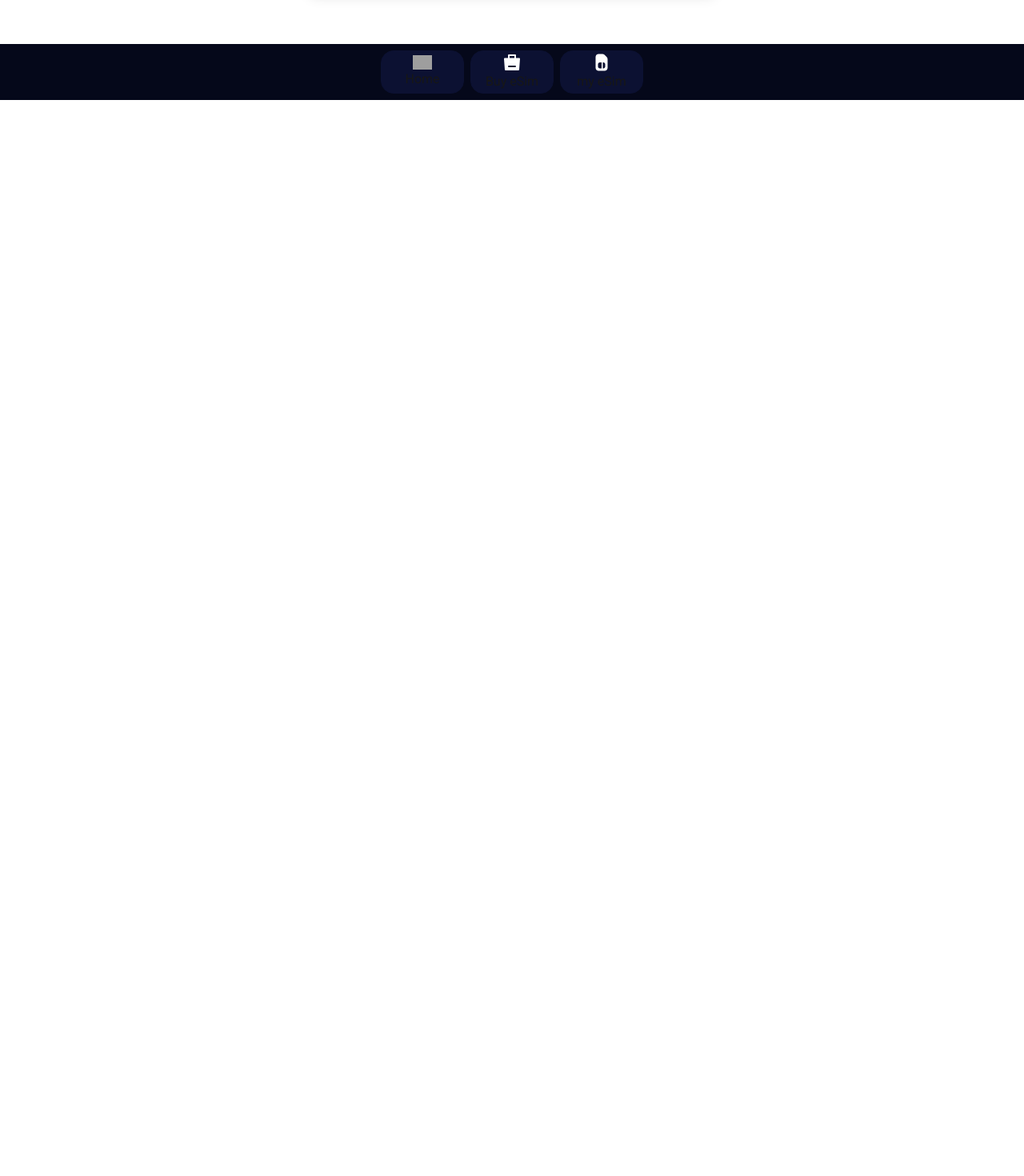
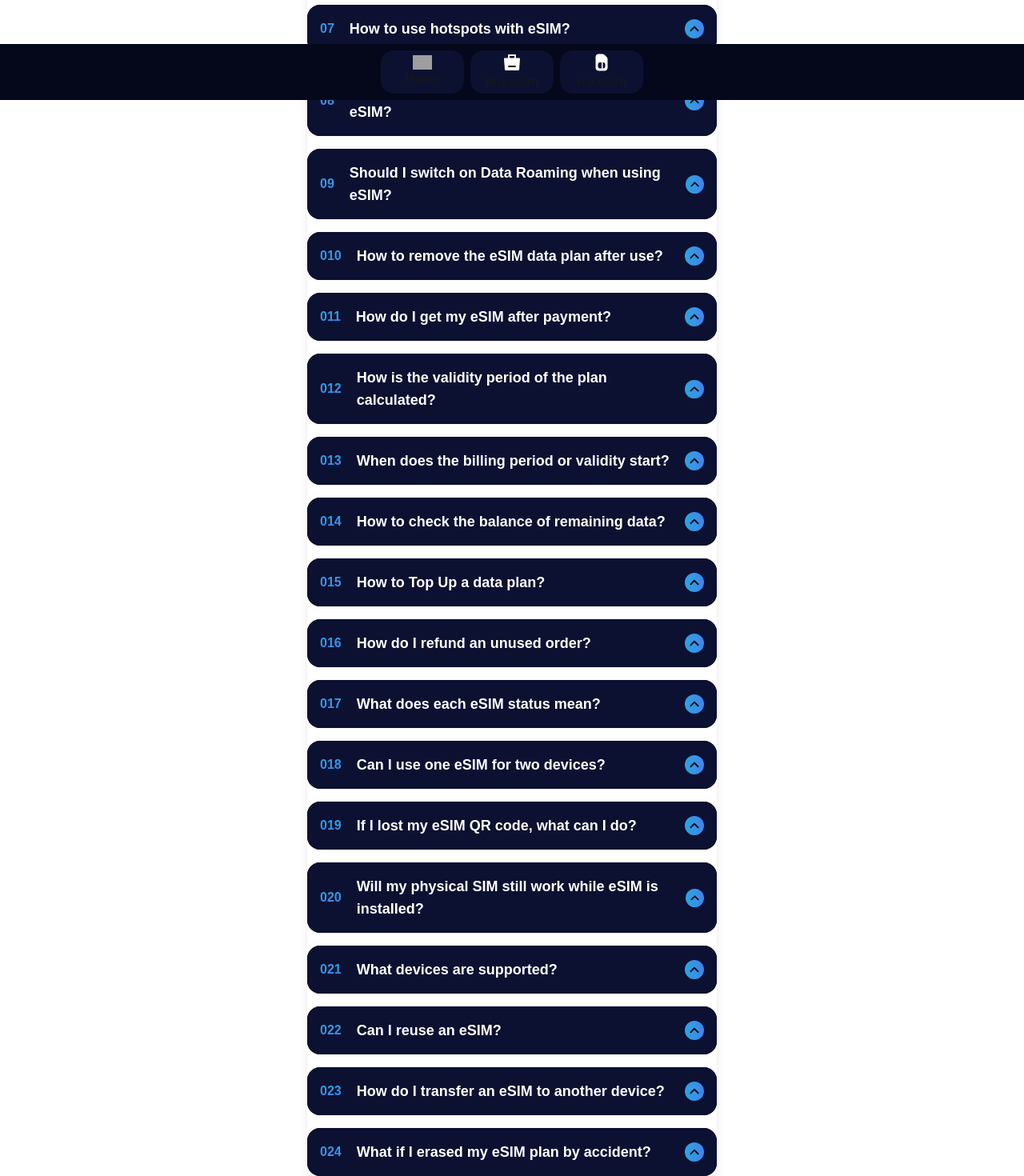
Before and after one commit to TolykbaevIlyas/eSIM, a Next.js app: page /faq in a window 1280 px wide. Shown: the part 675-2145 px from the top of the page at 80% size. Before the commit the page ends 800 px from the top, so only its background shows below. Built offline with nearby package versions, Linux system fonts and the light colour scheme; grey boxes are pictures that could not be loaded.

Commit message:
fix: faq array

```diff
--- a/src/app/(pages)/faq/page.tsx
+++ b/src/app/(pages)/faq/page.tsx
@@ -6,23 +6,27 @@ import Image from "next/image";
 const faqs = [
     {
       question: "Which devices and software versions support eSIM?",
-    answer:
-      "- **iOS:** You must have iOS 12.1 or later and an unlocked iPhone. iPhones older than XR or XS support eSIM.\n  (Note: If you purchased your phone under a contract, check with your carrier to unlock eSIM compatibility.)\n- **Android:** Samsung, Pixel, and many Android devices support eSIM.",
+      answer: `
+        - **iOS:** You must have iOS 12.1 or later and an unlocked iPhone. iPhones older than XR or XS support eSIM.
+          (Note: If you purchased your phone under a contract, check with your carrier to unlock eSIM compatibility.)
+        - **Android:** Samsung, Pixel, and many Android devices support eSIM.`,
     },
     {
       question: "In what scenarios can eSIM service be used?",
-    answer:
-      "- Add a local data plan when traveling internationally.\n- Use eSIM for data while keeping your primary SIM for voice and SMS.",
+      answer: `
+        - Add a local data plan when traveling internationally.
+        - Use eSIM for data while keeping your primary SIM for voice and SMS.`,
     },
     {
       question: "How to set up eSIM for iOS/Android?",
-    answer:
-      "- Purchase an eSIM data plan on our website.\n- Receive the eSIM QR code by email.\n- Follow instructions in our Help Center->Guides",
+      answer: `
+        - Purchase an eSIM data plan on our website.
+        - Receive the eSIM QR code by email.
+        - Follow instructions in our Help Center->Guides`,
     },
     {
       question: "How fast is the network speed?",
-    answer:
-      "4G/LTE service is available in most countries, in some countries 5G is also available.",
+      answer: "4G/LTE service is available in most countries, in some countries 5G is also available.",
     },
     {
       question: "Are voice calls and SMS included?",
@@ -30,8 +34,94 @@ const faqs = [
     },
     {
       question: "Can I use more than one eSIM provider when traveling abroad?",
-    answer:
-      "Yes, iPhones can store 10 eSIMs, and Androids can store 5-7 eSIMs. Only one eSIM can be active at a time. Label eSIMs to avoid confusion.",
+      answer: "Yes, iPhones can store 10 eSIMs, and Androids can store 5-7 eSIMs. Only one eSIM can be active at a time. Label eSIMs to avoid confusion.",
+    },
+    {
+      question: "How to use hotspots with eSIM?",
+      answer: "On iOS, APNs are preconfigured except for Japan (set APN to be “vmobile.jp”). For Android issues, contact customer service for support.",
+    },
+    {
+      question: "How to use dual SIM on iPhone and set up eSIM?",
+      answer: `
+        Dual SIM offers separate voice/SMS and data plans. Follow specific iPhone steps to configure eSIM for cellular data only.`,
+    },
+    {
+      question: "Should I switch on Data Roaming when using eSIM?",
+      answer: `Yes. Ensure that "Data Roaming" is turned ON during use.`,
+    },
+    {
+      question: "How to remove the eSIM data plan after use?",
+      answer: "Use your phone's delete eSIM function in settings.",
+    },
+    {
+      question: "How do I get my eSIM after payment?",
+      answer: `You will receive an email with your QR code. Check your spam folder if it doesn't arrive within a minute.`,
+    },
+    {
+      question: "How is the validity period of the plan calculated?",
+      answer: `Validity starts from your eSIM's first connection, as described in the package information.`,
+    },
+    {
+      question: "When does the billing period or validity start?",
+      answer: `Data plans will only begin counting usage once customers make their first connection to the local network.`,
+    },
+    {
+      question: "How to check the balance of remaining data?",
+      answer: `Check "My eSIMs" tab in our mini app or telegram bot.`,
+    },
+    {
+      question: "How to Top Up a data plan?",
+      answer: `Top Up is available in My eSIMs tab.`,
+    },
+    {
+      question: "How do I refund an unused order?",
+      answer: `in My eSIMs tab, You can use the Cancel feature to refund an unused (not installed) eSIM order.`,
+    },
+    {
+      question: "What does each eSIM status mean?",
+      answer: `Here are the eSIM status and their definitions:
+        - Provisioning - Newly purchased eSIM being created by the server.
+        - New - Newly created eSIM, ready for installation.
+        - Onboard - Newly installed eSIM, waiting for first use, no data use.
+        - In Use - Installed eSIM serving data from a data plan.
+        - Depleted - Installed eSIM having consumed available data.
+        - Canceled - Newly purchased eSIM, refunded and returned to inventory.
+        - Deleted - eSIM uninstalled from user device or eSIM, revoked or eSIM Invalid.
+        - Suspended - Installed eSIM currently disabled.`,
+    },
+    {
+      question: "Can I use one eSIM for two devices?",
+      answer: `No, an eSIM can only be used on one device at a time. If you want to use eSIM services on another device, you will need to transfer the eSIM.`,
+    },
+    {
+      question: "If I lost my eSIM QR code, what can I do?",
+      answer: "Check your email or contact support.",
+    },
+    {
+      question: "Will my physical SIM still work while eSIM is installed?",
+      answer: `Yes, your physical SIM will still work. Turn off data roaming for it and enable "WiFi calling."`,
+    },
+    {
+      question: "What devices are supported?",
+      answer: "eSIM is compatible with a wide range of devices that support eSIM technology. For a detailed list of supported devices, please visit our Help Center->Supported Devices.",
+    },
+    {
+      question: "Can I reuse an eSIM?",
+      answer: "Your eSIM won't be available to transfer if you have already activated. You could still enjoy eSIM if you haven't activated it before changing the device.",
+    },
+    {
+      question: "How do I transfer an eSIM to another device?",
+      answer: `You can transfer your not activated eSIM to another device.
+	To transfer:
+		- Remove the eSIM from the current device (uninstall or delete from settings).
+		- Use the same QR code or activation method on the new device.
+		- Follow the on-screen instructions to complete the setup on the new device.`,
+    },
+    {
+      question: "What if I erased my eSIM plan by accident?",
+      answer: `DO NOT delete your eSIM when you haven't used up your data.
+      - Try to reinstall from the original QR code.
+      - If you accidentally delete your eSIM after your activation, you may have to purchase a new eSIM.`,
     },
 ];
 
```
Lines whose indentation alone changed are shown as unchanged.
